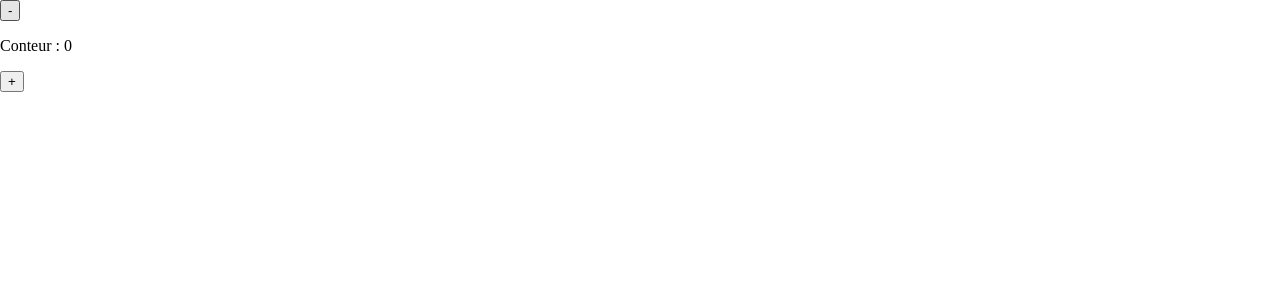
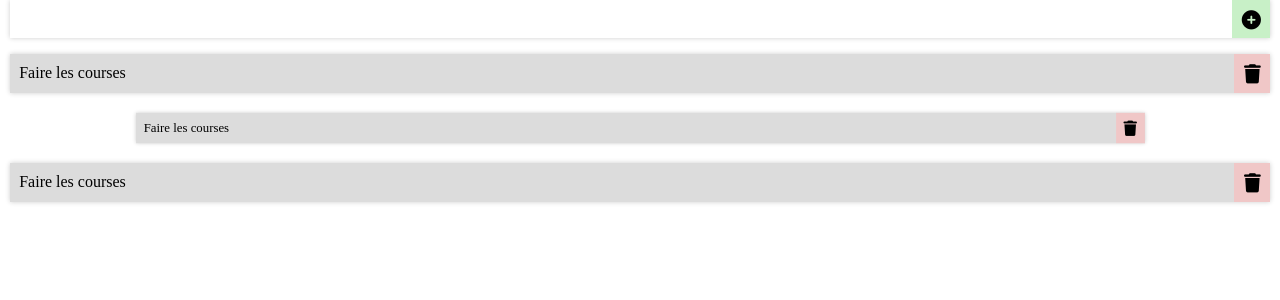
Before and after one commit to Djeg/formation-react, a React (Create React App) app: page / in a window 1280 px wide. Shown: the top 300 px of the page. Built offline with nearby package versions, Linux system fonts and the light colour scheme.

Commit message:
Ajout des composant et du style pour les todos

```diff
--- a/public/index.html
+++ b/public/index.html
@@ -9,6 +9,7 @@
       name="description"
       content="Web site created using create-react-app"
     />
+    <link rel="stylesheet" href="https://cdnjs.cloudflare.com/ajax/libs/font-awesome/6.1.1/css/all.min.css" integrity="sha512-KfkfwYDsLkIlwQp6LFnl8zNdLGxu9YAA1QvwINks4PhcElQSvqcyVLLD9aMhXd13uQjoXtEKNosOWaZqXgel0g==" crossorigin="anonymous" referrerpolicy="no-referrer" />
     <link rel="apple-touch-icon" href="%PUBLIC_URL%/logo192.png" />
     <!--
       manifest.json provides metadata used when your web app is installed on a
--- a/src/exos/todo/App.js
+++ b/src/exos/todo/App.js
@@ -0,0 +1,43 @@
+import React from 'react'
+import {
+  AddTodoButton,
+  InputText,
+  RemoveTodoButton,
+  Todo,
+  TodoInput,
+  TodoLabel,
+} from './styled'
+
+export default function App() {
+  return (
+    <>
+      <TodoInput>
+        <InputText />
+        <AddTodoButton>
+          <i className="fa-solid fa-circle-plus"></i>
+        </AddTodoButton>
+      </TodoInput>
+
+      <Todo>
+        <TodoLabel>Faire les courses</TodoLabel>
+        <RemoveTodoButton>
+          <i class="fa-solid fa-trash"></i>
+        </RemoveTodoButton>
+      </Todo>
+
+      <Todo done={true}>
+        <TodoLabel>Faire les courses</TodoLabel>
+        <RemoveTodoButton>
+          <i class="fa-solid fa-trash"></i>
+        </RemoveTodoButton>
+      </Todo>
+
+      <Todo>
+        <TodoLabel>Faire les courses</TodoLabel>
+        <RemoveTodoButton>
+          <i class="fa-solid fa-trash"></i>
+        </RemoveTodoButton>
+      </Todo>
+    </>
+  )
+}
--- a/src/exos/todo/styled.js
+++ b/src/exos/todo/styled.js
@@ -0,0 +1,46 @@
+import styled, { css } from 'styled-components'
+
+export const TodoInput = styled.div`
+  box-shadow: 0px 0px 5px rgba(0, 0, 0, 0.2);
+  display: flex;
+  margin: 0 0.6rem;
+  align-items: stretch;
+  margin-bottom: 1rem;
+  background-color: #ededed;
+`
+
+export const InputText = styled.input`
+  border: 0;
+  padding: 0.6rem;
+  flex-grow: 2;
+  outline: none;
+`
+
+export const AddTodoButton = styled.button`
+  border: 0;
+  outline: none;
+  cursor: pointer;
+  text-align: center;
+  font-size: 1.2rem;
+  padding: 0.6rem;
+  display: flex;
+  justify-content: center;
+  align-items: center;
+  background-color: #c8f0c7;
+`
+
+export const Todo = styled(TodoInput)`
+  background-color: #dcdcdc;
+  transition: all 0.5s;
+  transform: ${props => (props.done ? 'scale(.8)' : 'scale(1)')};
+`
+
+export const TodoLabel = styled.p`
+  flex-grow: 2;
+  padding: 0.6rem;
+  margin: 0;
+`
+
+export const RemoveTodoButton = styled(AddTodoButton)`
+  background-color: #f0c7c7;
+`
--- a/src/index.js
+++ b/src/index.js
@@ -1,6 +1,6 @@
 import React from 'react'
 import { render } from 'react-dom'
-import AppEvent from './example/AppEvent'
+import App from './exos/todo/App'
 import './index.css'
 
-render(<AppEvent />, document.querySelector('#root'))
+render(<App />, document.querySelector('#root'))
```
